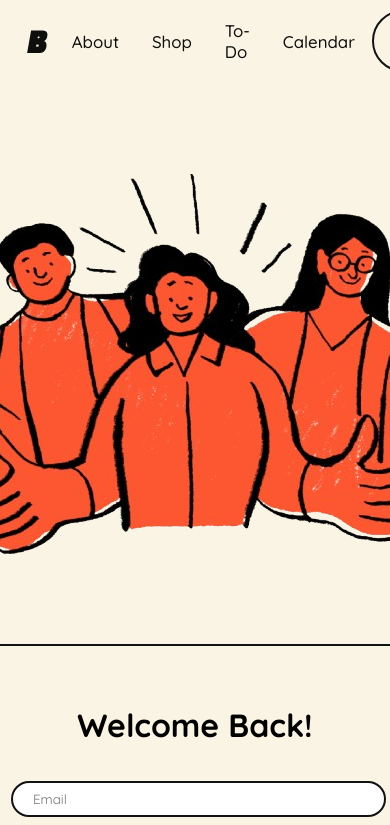
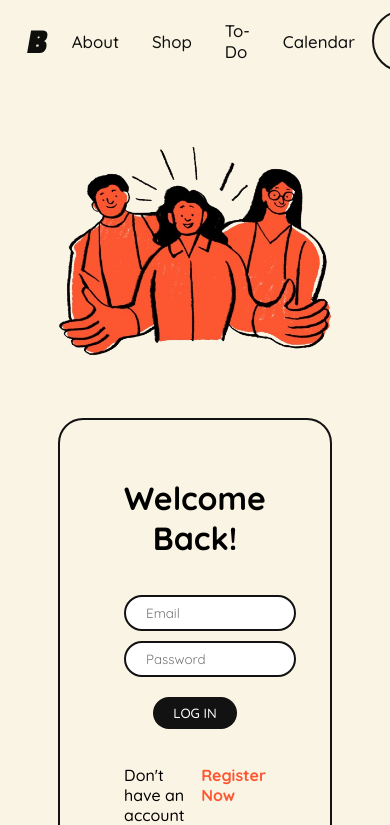
Before and after one commit to riccellazatin/Bacon_, a React (Create React App) app in the folder frontend/: page /login in a window 390 px wide. Shown: the top 825 px of the page. Built offline with nearby package versions, Linux system fonts and the light colour scheme; no server answers.

Commit message:
fixed mobile view for logged out screens

```diff
--- a/frontend/src/screens/Login/Login.css
+++ b/frontend/src/screens/Login/Login.css
@@ -25,6 +25,7 @@ Accent-Orange: #F76E4F
     display: flex;
     justify-content: center;
     align-content: center;
+    box-sizing: border-box;
 }
 
 .login-asset {
@@ -102,4 +103,11 @@ Accent-Orange: #F76E4F
     .login-form {
         grid-template-columns: 1fr;
     }
+
+    .login-left img {
+        display: block;
+        object-fit: contain;
+        border-radius: 12px;
+        max-width: 100%;
+    }
 }
--- a/frontend/src/screens/Signup/Signup.css
+++ b/frontend/src/screens/Signup/Signup.css
@@ -16,7 +16,7 @@ Accent-Orange: #F76E4F
     border: 2px solid #121212;
     border-radius: 25px;
     padding: 30px 30px;
-    margin: 2rem 4rem;
+    margin: 1rem 2rem;
     display: grid;
     grid-template-columns: 1fr 1fr;
     height: 70vh;
```
